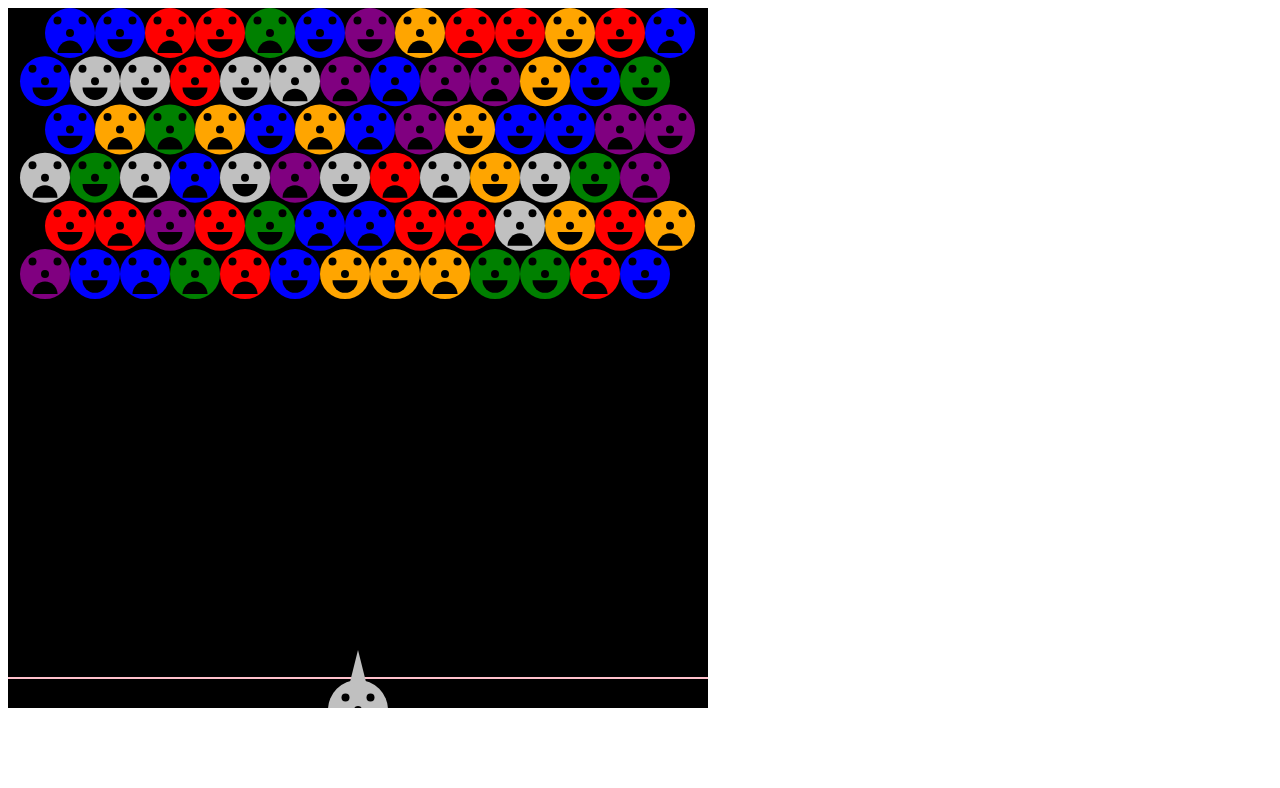
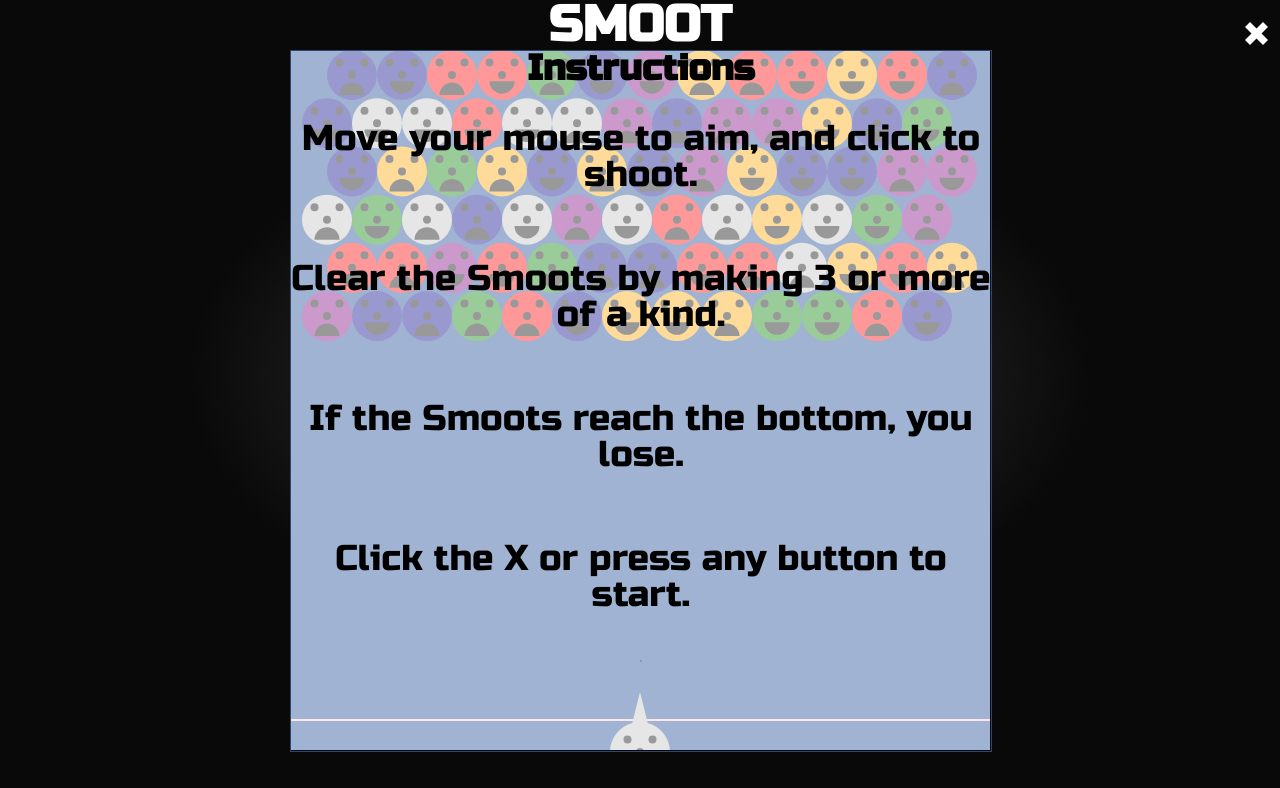
Before and after one commit to ren206/Smoot, a website built with webpack: page index.html in a window 1280 px wide. Built offline with nearby package versions, Linux system fonts and the light colour scheme.

Commit message:
Add instructions modal

```diff
--- a/index.html
+++ b/index.html
@@ -5,9 +5,26 @@
     <script src="bundle.js">
     </script>
     <title>Smoot</title>
+    <link rel="stylesheet" href="stylesheets/reset.css" />
+    <link rel="stylesheet" href="stylesheets/main.css" />
+    <link href="https://fonts.googleapis.com/css?family=Russo+One" rel="stylesheet">
+
   </head>
   <body>
-    <canvas>
-    </canvas>
+    <h1>Smoot</h1>
+    <canvas></canvas>
+    <div id="instructions" class="modal">
+      <div class="modal-content">
+      <span class="close-modal">&times;</span>
+      <h2>Instructions</h2>
+      <ul>
+        <li>Move your mouse to aim, and click to shoot.</li>
+        <li>Clear the Smoots by making 3 or more of a kind.</li>
+        <li>If the Smoots reach the bottom, you lose.</li>
+        <li>Click the X or press any button to start.</li>
+      </ul>
+  </div>
+    </div>
   </body>
+  <script src="lib/modal.js"></script>
 </html>
--- a/lib/entry.js
+++ b/lib/entry.js
@@ -17,10 +17,12 @@ document.addEventListener("DOMContentLoaded", () => {
     gameView = new GameView(canvasElement);
     gameView.start(resetListener);
     document.removeEventListener('keypress', resetGameView, false);
+    document.removeEventListener('click', resetGameView, false);
   };
 
   function resetListener() {
     document.addEventListener('keypress', resetGameView, false);
+    document.addEventListener('click', resetGameView, false);
   }
 
 })
--- a/lib/game.js
+++ b/lib/game.js
@@ -59,6 +59,15 @@ class Game {
     this.hasEnded = "loss";
   }
 
+  generateRandomSmoot() {
+    return new Smoot({
+      centerPos: [
+        Settings.BOARD.WIDTH / 2,
+        Settings.BOARD.HEIGHT + 2
+      ]
+    });
+  }
+
   handleMatches() {
     const matches = this.board.findNeighboringSmootMatches(this.smoot);
     // findChainingSmootMatches(this.smoot);
@@ -90,15 +99,6 @@ class Game {
     this.board.createGrid();
   }
 
-  generateRandomSmoot() {
-    return new Smoot({
-      centerPos: [
-        Settings.BOARD.WIDTH / 2,
-        Settings.BOARD.HEIGHT + 2
-      ]
-    });
-  }
-
   reload() {
     // this.smoot.vel = [0, 0];
     this.board.resetChecks();
--- /dev/null
+++ b/lib/modal.js
@@ -0,0 +1,18 @@
+const modal = document.getElementById('instructions');
+const spanToCloseModal = document.getElementsByClassName('close-modal')[0];
+
+const closeModal = () => {
+  modal.style.display = "none";
+}
+spanToCloseModal.onclick = closeModal;
+
+window.onclick = event => {
+    if (event.target === modal) {
+      closeModal();
+    };
+};
+window.keypress = event => {
+    if (event.target === modal) {
+      closeModal();
+    };
+};
--- a/lib/settings.js
+++ b/lib/settings.js
@@ -3,7 +3,7 @@ export default {
   BOARD: {
     WIDTH: 700,
     HEIGHT: 700,
-    BG_COLOR: 'black',
+    BG_COLOR: '#13438e',
     ROW_SIZE: 13,
     ROW_COUNT: 14,
     FILLED_ROW_COUNT: 6,
@@ -44,7 +44,7 @@ export default {
     COLORS: [
       "red",
       "green",
-      "blue",
+      "darkblue",
       "orange",
       "purple",
       "silver",
--- /dev/null
+++ b/stylesheets/main.css
@@ -0,0 +1,61 @@
+body {
+  background-image: radial-gradient(ellipse, #535353 -20%, #090909 50%);
+  background-color: #535353;
+
+  display: flex;
+  flex-direction: column;
+  align-items: center;
+  font-family: 'Russo One', sans-serif;
+}
+
+body h1 {
+  font-size: 50px;
+  font-weight: bold;
+  color: white;
+  text-transform: uppercase;
+}
+
+.modal {
+  display: block;
+  position: fixed;
+  background-color: rgba(255, 255, 255, 0.6);
+  top: 50px;
+  left: calc((100% - 700px)/2);
+  /*right: calc((100% - 700px)/2);*/
+  z-index: 1000;
+  width: 700px;
+  height: 700px;
+}
+
+.modal-content {
+  vertical-align: middle;
+  text-align: center;
+  margin: auto;
+  width: 700px;
+  height: 700px;
+  border: solid 1px #30486d;
+}
+
+.modal-content h2 {
+  font-weight: bold;
+  font-size: 36px;
+}
+
+.modal-content ul {
+  display: flex;
+  flex-direction: column;
+  justify-content: space-around;
+  height: 80%;
+  font-size: 36px;
+  color: black;
+}
+
+.close-modal {
+  padding: 10px 10px 0 0;
+  position: fixed;
+  top: 0;
+  right: 0;
+  cursor: pointer;
+  font-size: 50px;
+  color: white;
+}
--- /dev/null
+++ b/stylesheets/reset.css
@@ -0,0 +1,48 @@
+/* http://meyerweb.com/eric/tools/css/reset/
+   v2.0 | 20110126
+   License: none (public domain)
+*/
+
+html, body, div, span, applet, object, iframe,
+h1, h2, h3, h4, h5, h6, p, blockquote, pre,
+a, abbr, acronym, address, big, cite, code,
+del, dfn, em, img, ins, kbd, q, s, samp,
+small, strike, strong, sub, sup, tt, var,
+b, u, i, center,
+dl, dt, dd, ol, ul, li,
+fieldset, form, label, legend,
+table, caption, tbody, tfoot, thead, tr, th, td,
+article, aside, canvas, details, embed,
+figure, figcaption, footer, header, hgroup,
+menu, nav, output, ruby, section, summary,
+time, mark, audio, video {
+	margin: 0;
+	padding: 0;
+	border: 0;
+	font-size: 100%;
+	font: inherit;
+	vertical-align: baseline;
+}
+/* HTML5 display-role reset for older browsers */
+article, aside, details, figcaption, figure,
+footer, header, hgroup, menu, nav, section {
+	display: block;
+}
+body {
+	line-height: 1;
+}
+ol, ul {
+	list-style: none;
+}
+blockquote, q {
+	quotes: none;
+}
+blockquote:before, blockquote:after,
+q:before, q:after {
+	content: '';
+	content: none;
+}
+table {
+	border-collapse: collapse;
+	border-spacing: 0;
+}
```
Also changed, not shown: bundle.js (+12 -10 lines), lib/cannon.js.
